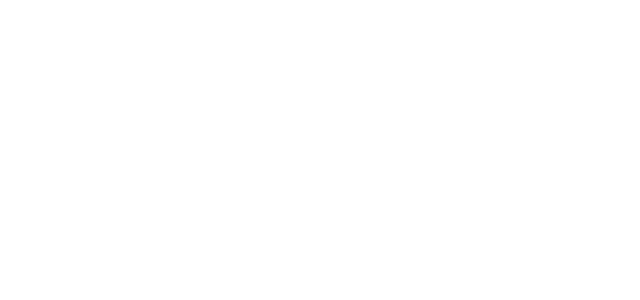
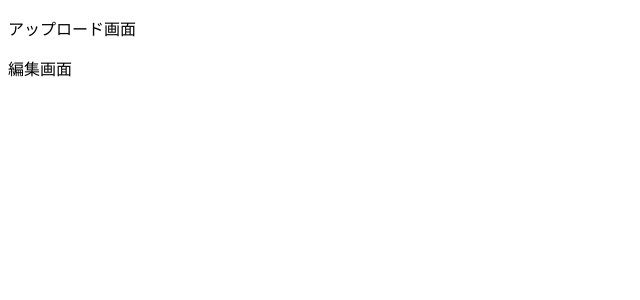
Before and after one commit to shoco55/simple-image-editor, a Vue app: page / in a window 1280 px wide. Shown: the top 300 px of the page, without its empty margins (0-640 px from the left). Built offline with nearby package versions, Linux system fonts and the light colour scheme.

Commit message:
views, components作成

```diff
--- a/src/App.vue
+++ b/src/App.vue
@@ -1,5 +1,9 @@
-<script setup lang="ts"></script>
+<script setup lang="ts">
+import ImageEdit from './views/ImageEdit.vue';
+</script>
 
-<template></template>
+<template>
+  <ImageEdit />
+</template>
 
 <style scoped></style>
--- /dev/null
+++ b/src/components/ImageEditor.vue
@@ -0,0 +1,7 @@
+<script setup lang="ts"></script>
+
+<template>
+  <p>編集画面</p>
+</template>
+
+<style scoped></style>
--- /dev/null
+++ b/src/components/ImageUploader.vue
@@ -0,0 +1,7 @@
+<script setup lang="ts"></script>
+
+<template>
+  <p>アップロード画面</p>
+</template>
+
+<style scoped></style>
--- /dev/null
+++ b/src/views/ImageEdit.vue
@@ -0,0 +1,11 @@
+<script setup lang="ts">
+import ImageUploader from '../components/ImageUploader.vue';
+import ImageEditor from '../components/ImageEditor.vue';
+</script>
+
+<template>
+  <ImageUploader />
+  <ImageEditor />
+</template>
+
+<style scoped></style>
```
